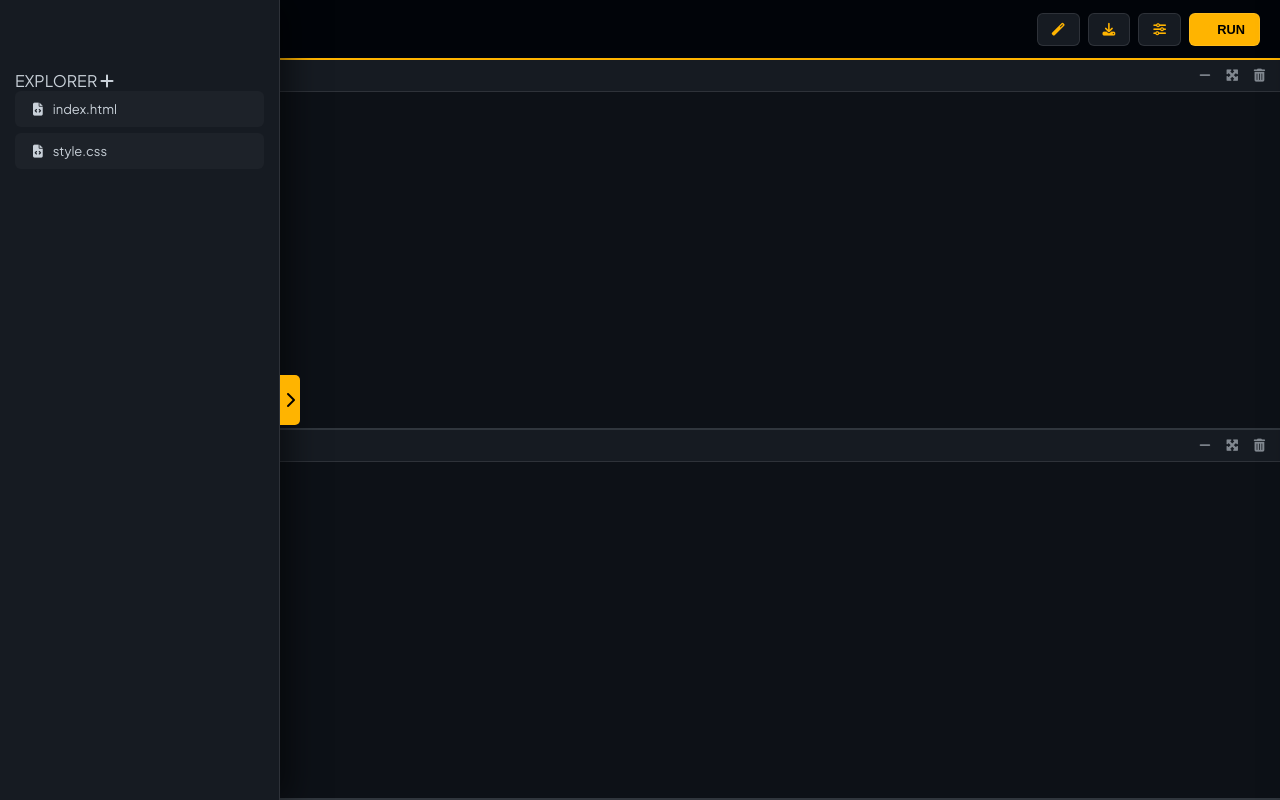
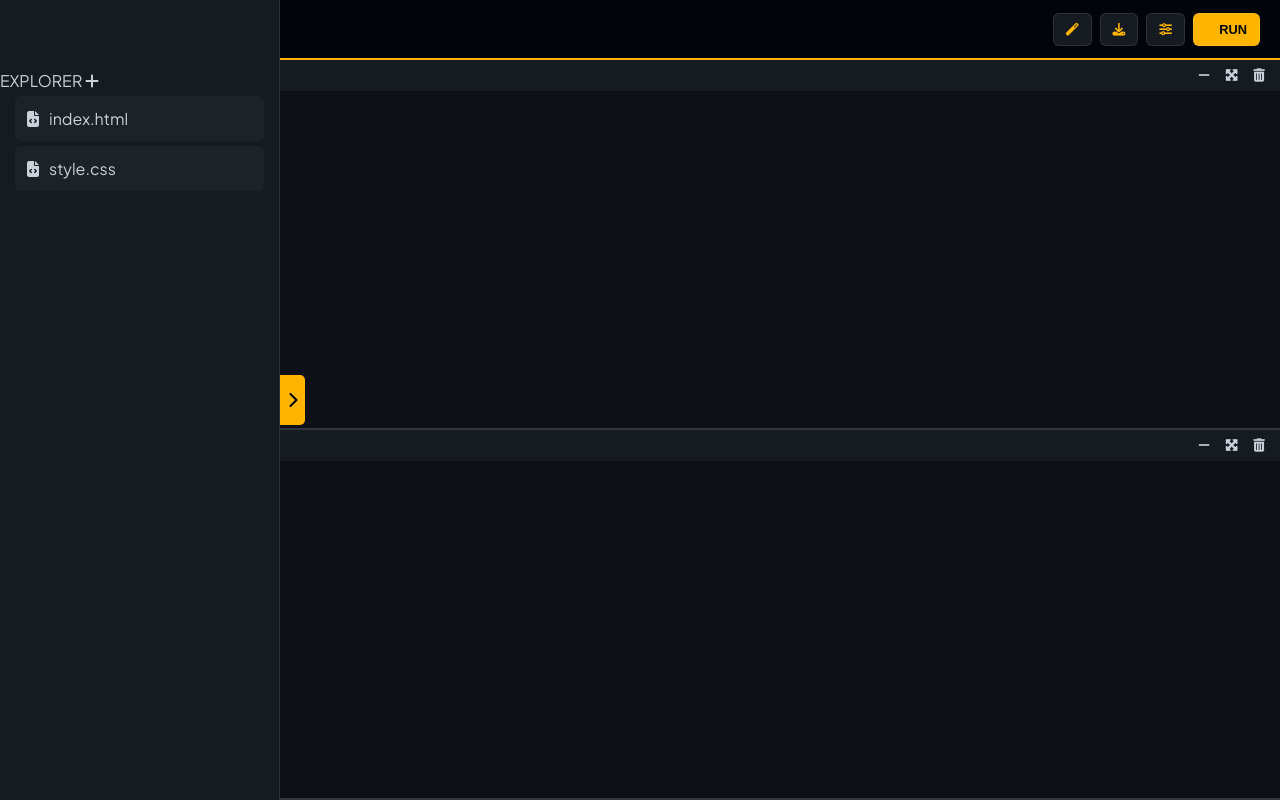
Before and after one commit to angu45/Craby-Editor, a plain HTML site: page index.html in a window 1280 px wide. Both pictures are taken after a click on the element 10 px from the left and 400 px from the top of the page. Drawn offline with Linux system fonts and the light colour scheme; grey boxes are pictures that could not be loaded.

Commit message:
Update style.css

```diff
--- a/style.css
+++ b/style.css
@@ -1,4 +1,4 @@
-/* --- 1. VARIABLES & CORE RESET --- */
+/* --- 1. CORE RESET & VIEWPORT FIX --- */
 :root {
     --bg: #0d1117;
     --panel: #161b22;
@@ -8,61 +8,89 @@
     --header: #010409;
 }
 
-* {
-    margin: 0;
-    padding: 0;
-    box-sizing: border-box;
-}
-/* --- 1. CORE LAYOUT --- */
-body {
+* { margin: 0; padding: 0; box-sizing: border-box; }
+
+html, body {
+    height: 100dvh; /* Dynamic height for mobile browsers */
+    width: 100%;
+    overflow: hidden;
+    position: fixed; /* Prevents layout bouncing on mobile focus */
     background: var(--bg);
     color: var(--text);
     font-family: 'Plus Jakarta Sans', sans-serif;
-    height: 100vh;
-    display: flex;
-    flex-direction: column; /* Header on top, container below */
-    overflow: hidden; /* Prevent body scroll */
 }
 
+body {
+    display: flex;
+    flex-direction: column;
+}
+
+/* --- 2. HEADER (STAYS ON TOP) --- */
 header {
+    height: 60px;
     background: var(--header);
-    padding: 10px 20px;
+    padding: 0 20px;
     display: flex;
     justify-content: space-between;
     align-items: center;
     border-bottom: 2px solid var(--accent);
-    z-index: 1000;
-    height: 60px; /* Fixed height for header */
-    flex-shrink: 0; /* Header will never shrink or move */
+    z-index: 2000;
+    flex-shrink: 0; /* Prevents header from collapsing when keyboard opens */
 }
 
+.logo-container img { height: 30px; }
+.nav-actions { display: flex; gap: 8px; }
+
+.icon-btn {
+    background: var(--panel);
+    border: 1px solid var(--border);
+    color: var(--text);
+    padding: 8px 12px;
+    border-radius: 6px;
+    cursor: pointer;
+    font-size: 0.8rem;
+}
+.run-btn { background: var(--accent) !important; color: #000 !important; font-weight: 800; }
+
+/* --- 3. MAIN CONTAINER & EDITORS --- */
 .main-container {
+    flex: 1;
     display: flex;
-    flex: 1; /* Takes remaining height below header */
     overflow: hidden;
-    position: relative;
+    height: calc(100dvh - 60px);
 }
 
 .editor-section {
     flex: 1;
     display: flex;
     flex-direction: column;
-    height: 100%;
-    overflow-y: auto; /* Internal scrolling if files are many */
+    overflow-y: auto; /* Allows scrolling if multiple files are open */
 }
 
-/* --- 2. EDITOR BOX LOGIC --- */
 .editor-box {
     display: flex;
     flex-direction: column;
     width: 100%;
-    /* This ensures they share space but don't crush each other */
     flex-grow: 1;
     flex-shrink: 0;
-    min-height: 200px; /* Minimum height for each file */
+    min-height: 200px; /* Minimum space for each editor */
     border-bottom: 2px solid var(--border);
     background: var(--bg);
 }
+
+.label {
+    background: #010409;
+    padding: 8px 15px;
+    font-size: 11px;
+    font-weight: 800;
+    color: var(--accent);
+    display: flex;
+    justify-content: space-between;
+    align-items: center;
+}
+
+.box-controls { display: flex; gap: 15px; }
+.box-controls button { background: transparent; border: none; color: var(--text); cursor: pointer; }
 
 textarea {
     width: 100%;
@@ -74,168 +102,36 @@ textarea {
     padding: 15px;
     resize: none;
     outline: none;
+    line-height: 1.5;
 }
 
-/* Sidebar and Settings should have high z-index */
+/* --- 4. SIDEBAR & SETTINGS (HIGH Z-INDEX) --- */
 .action-sidebar, .settings-panel {
-    z-index: 5000;
+    position: fixed; top: 0; height: 100%; z-index: 5000;
+    background: var(--panel); transition: 0.3s cubic-bezier(0.4, 0, 0.2, 1);
 }
-
-.logo-container img { height: 30px; }
-.nav-actions { display: flex; gap: 8px; }
-
-.icon-btn {
-    background: var(--panel);
-    border: 1px solid var(--border);
-    color: var(--text);
-    padding: 8px 14px;
-    border-radius: 6px;
-    cursor: pointer;
-    font-size: 0.8rem;
-    transition: 0.2s;
-}
-.icon-btn:hover { border-color: var(--accent); background: rgba(255,180,0,0.1); }
-.run-btn { background: var(--accent) !important; color: #000 !important; font-weight: 800; }
-
-/* --- 3. EDITOR MAIN AREA (Smart Dynamic Height) --- */
-.main-container {
-    display: flex;
-    flex: 1;
-    overflow: hidden;
-}
-
-.editor-section {
-    flex: 1;
-    display: flex;
-    flex-direction: column; /* Stack editors vertically */
-    height: 100%;
-    overflow: hidden; /* Prevent global scroll, use internal scroll for textareas */
-}
-
-/* The 'flex: 1' here ensures that all visible editor boxes
-   share the available screen space equally.
-*/
-.editor-box {
-    display: flex;
-    flex-direction: column;
-    width: 100%;
-    flex: 1;
-    border-bottom: 2px solid var(--border);
-    background: var(--bg);
-    transition: flex 0.3s ease; /* Smooth transition when files are minimized/restored */
-}
-
-.label {
-    background: #010409;
-    padding: 8px 15px;
-    font-size: 11px;
-    font-weight: 800;
-    color: var(--accent);
-    text-transform: uppercase;
-    display: flex;
-    justify-content: space-between;
-    align-items: center;
-    border-bottom: 1px solid var(--border);
-}
-
-/* Control Buttons (Minimize, Fullscreen, Delete) */
-.box-controls {
-    display: flex;
-    gap: 15px;
-}
-
-.box-controls button {
-    background: transparent;
-    border: none;
-    color: var(--text);
-    cursor: pointer;
-    font-size: 13px;
-    opacity: 0.6;
-    transition: 0.3s;
-}
-
-.box-controls button:hover {
-    opacity: 1;
-    color: var(--accent);
-}
-
-textarea {
-    width: 100%;
-    flex: 1; /* Takes up all space inside the box below the label */
-    background: transparent;
-    border: none;
-    color: #9cdcfe;
-    font-family: 'Fira Code', monospace;
-    padding: 15px;
-    resize: none;
-    outline: none;
-    line-height: 1.6;
-}
-
-/* --- 4. SIDEBAR & EXPLORER --- */
-.action-sidebar {
-    position: fixed; left: -280px; top: 0; width: 280px; height: 100%;
-    background: var(--panel); border-right: 1px solid var(--border);
-    z-index: 2000; transition: 0.3s; padding: 70px 15px 20px 15px;
-}
-.action-sidebar.open { left: 0; box-shadow: 10px 0 30px rgba(0,0,0,0.5); }
-
-/* Sidebar File Items - Better Look */
-.file-item {
-    padding: 10px 15px;
-    margin-bottom: 6px;
-    background: rgba(255,255,255,0.03);
-    border-radius: 6px;
-    cursor: pointer;
-    display: flex;
-    align-items: center;
-    gap: 10px;
-    font-size: 13px;
-    transition: 0.2s;
-    border-left: 3px solid transparent;
-}
-.file-item:hover {
-    background: rgba(255,180,0,0.1);
-    border-left-color: var(--accent);
-    transform: translateX(5px);
-}
+.action-sidebar { left: -280px; width: 280px; border-right: 1px solid var(--border); padding-top: 70px; }
+.action-sidebar.open { left: 0; }
+.settings-panel { right: -350px; width: 320px; border-left: 2px solid var(--accent); padding: 30px; }
+.settings-panel.open { right: 0; }
 
 .sidebar-shutter {
     position: fixed; left: 0; top: 50%; transform: translateY(-50%);
-    width: 20px; height: 50px; background: var(--accent);
-    cursor: pointer; z-index: 2001; border-radius: 0 5px 5px 0;
+    width: 25px; height: 50px; background: var(--accent);
+    cursor: pointer; z-index: 5001; border-radius: 0 5px 5px 0;
     display: flex; align-items: center; justify-content: center; color: #000;
 }
 .sidebar-shutter.active { left: 280px; }
 
-/* --- 5. SETTINGS PANEL (Right Sidebar) --- */
-.settings-panel {
-    position: fixed; right: -350px; top: 0; width: 320px; height: 100%;
-    background: var(--panel); border-left: 2px solid var(--accent);
-    z-index: 5000; padding: 30px; transition: 0.4s cubic-bezier(0.4, 0, 0.2, 1);
-    box-shadow: -10px 0 30px rgba(0,0,0,0.5);
+/* File Item in Sidebar */
+.file-item {
+    padding: 12px; margin: 5px 15px; background: rgba(255,255,255,0.03);
+    border-radius: 6px; cursor: pointer; display: flex; align-items: center; gap: 10px;
 }
-.settings-panel.open { right: 0; }
+.file-item:hover { background: rgba(255,180,0,0.1); border-left: 3px solid var(--accent); }
 
-/* --- 6. FULLSCREEN & PREVIEW --- */
+/* Fullscreen Mode */
 .editor-box.fullscreen-mode {
-    position: fixed; top: 0; left: 0; width: 100vw; height: 100vh;
+    position: fixed; top: 0; left: 0; width: 100vw; height: 100dvh;
     z-index: 6000; background: var(--bg);
 }
-
-.exit-full-btn {
-    position: absolute; bottom: 20px; right: 20px;
-    background: #ff4d4d; color: white; border: none;
-    padding: 10px 15px; border-radius: 5px; cursor: pointer;
-    font-weight: bold;
-}
-
-.preview-overlay {
-    position: fixed; top: 0; left: 0; width: 100%; height: 100%;
-    background: #f1f5f9; z-index: 7000; display: none; flex-direction: column;
-}
-
-/* Scrollbar Styling */
-::-webkit-scrollbar { width: 6px; }
-::-webkit-scrollbar-thumb { background: var(--border); border-radius: 10px; }
-::-webkit-scrollbar-thumb:hover { background: var(--accent); }
```
